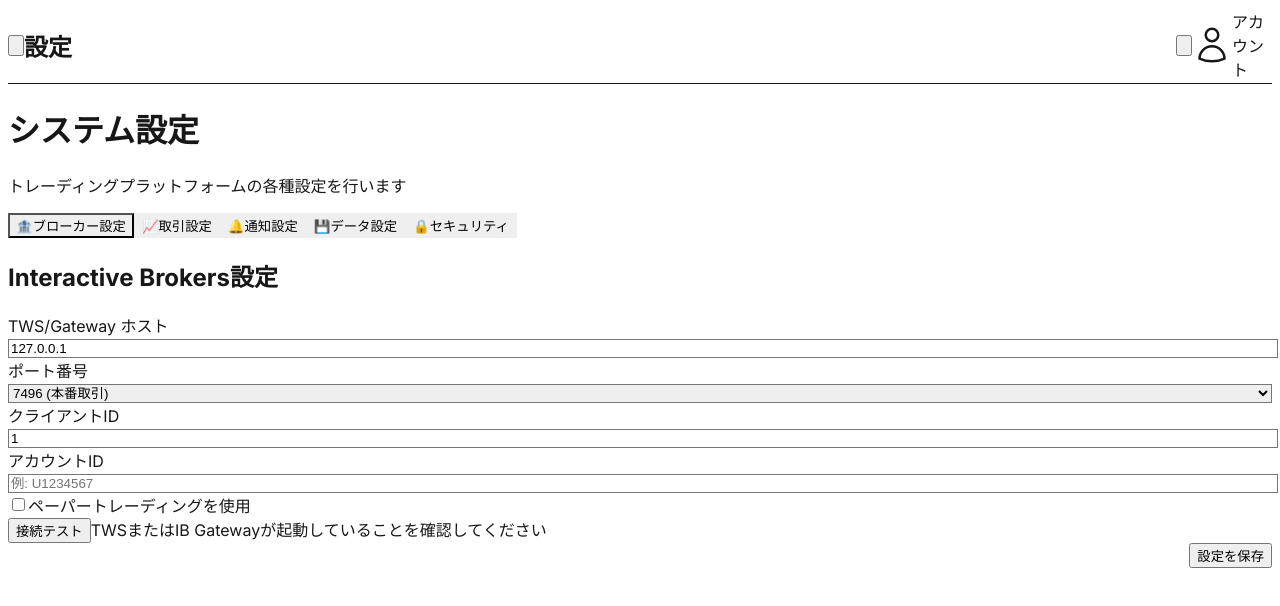
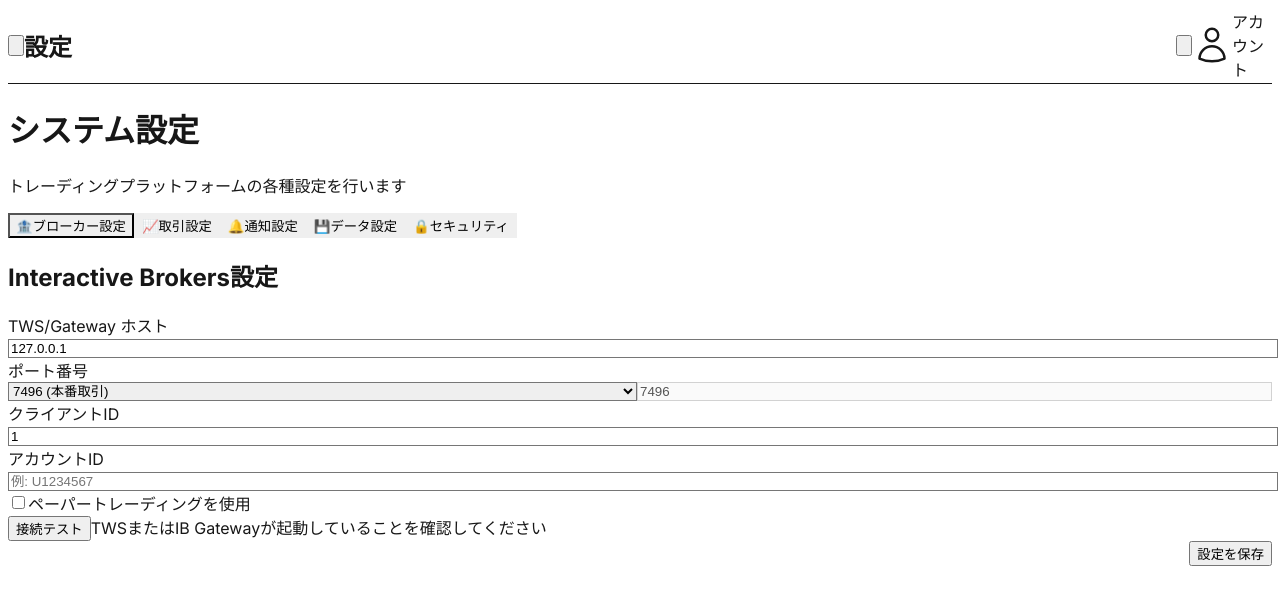
Before and after one commit to PheasantDevil/daytrading-app, a Next.js app: page /settings in a window 1280 px wide. Shown: the top 606 px of the page. Built offline with nearby package versions, Linux system fonts and the light colour scheme.

Commit message:
feat(settings): ポート選択を3択+カスタムに拡張（その他選択時のみ右枠入力可能）\n\n- live(7496)/paper(7497)/other(+右枠)のセレクトを実装\n- other選択時は右枠に4002を自動入力し編集可能\n- 接続テストは選択結果のポートで実行

```diff
--- a/src/app/settings/page.tsx
+++ b/src/app/settings/page.tsx
@@ -61,6 +61,13 @@
   });
 
   const [activeTab, setActiveTab] = useState('broker');
+  // ポート選択UI用の状態
+  const [portMode, setPortMode] = useState<'live' | 'paper' | 'other'>(
+    settings.ibPort === 7496 ? 'live' : settings.ibPort === 7497 ? 'paper' : 'other'
+  );
+  const [customPort, setCustomPort] = useState<number>(
+    settings.ibPort === 7496 || settings.ibPort === 7497 ? 4002 : settings.ibPort
+  );
   const [connectionResult, setConnectionResult] = useState<
     | { success: boolean; message: string; latencyMs?: number; error?: string; port?: number; host?: string }
     | null
@@ -202,16 +209,47 @@
                   <label className="block text-sm font-medium text-gray-700 mb-1">
                     ポート番号
                   </label>
-                  <select
-                    value={settings.ibPort}
-                    onChange={(e) =>
-                      handleSettingChange('ibPort', Number(e.target.value))
-                    }
-                    className="w-full px-3 py-2 border border-gray-300 rounded-md focus:outline-none focus:ring-2 focus:ring-blue-500"
-                  >
-                    <option value={7496}>7496 (本番取引)</option>
-                    <option value={7497}>7497 (ペーパートレーディング)</option>
-                  </select>
+                  <div className="flex gap-3">
+                    <select
+                      value={portMode}
+                      onChange={(e) => {
+                        const mode = e.target.value as 'live' | 'paper' | 'other';
+                        setPortMode(mode);
+                        if (mode === 'live') {
+                          handleSettingChange('ibPort', 7496);
+                        } else if (mode === 'paper') {
+                          handleSettingChange('ibPort', 7497);
+                        } else {
+                          // その他: 右枠に自動入力（デフォルト4002）
+                          const nextPort = customPort || 4002;
+                          setCustomPort(nextPort);
+                          handleSettingChange('ibPort', nextPort);
+                        }
+                      }}
+                      className="w-1/2 px-3 py-2 border border-gray-300 rounded-md focus:outline-none focus:ring-2 focus:ring-blue-500"
+                    >
+                      <option value="live">7496 (本番取引)</option>
+                      <option value="paper">7497 (ペーパートレーディング)</option>
+                      <option value="other">その他（右枠に自動入力）</option>
+                    </select>
+                    <input
+                      type="number"
+                      value={portMode === 'other' ? customPort : settings.ibPort}
+                      onChange={(e) => {
+                        const v = Number(e.target.value);
+                        setCustomPort(v);
+                        if (portMode === 'other') handleSettingChange('ibPort', v);
+                      }}
+                      className={`w-1/2 px-3 py-2 border rounded-md focus:outline-none focus:ring-2 ${
+                        portMode === 'other'
+                          ? 'border-gray-300 focus:ring-blue-500'
+                          : 'border-gray-200 bg-gray-100 text-gray-500'
+                      }`}
+                      disabled={portMode !== 'other'}
+                      min={1}
+                      max={65535}
+                    />
+                  </div>
                 </div>
                 <div>
                   <label className="block text-sm font-medium text-gray-700 mb-1">
```
